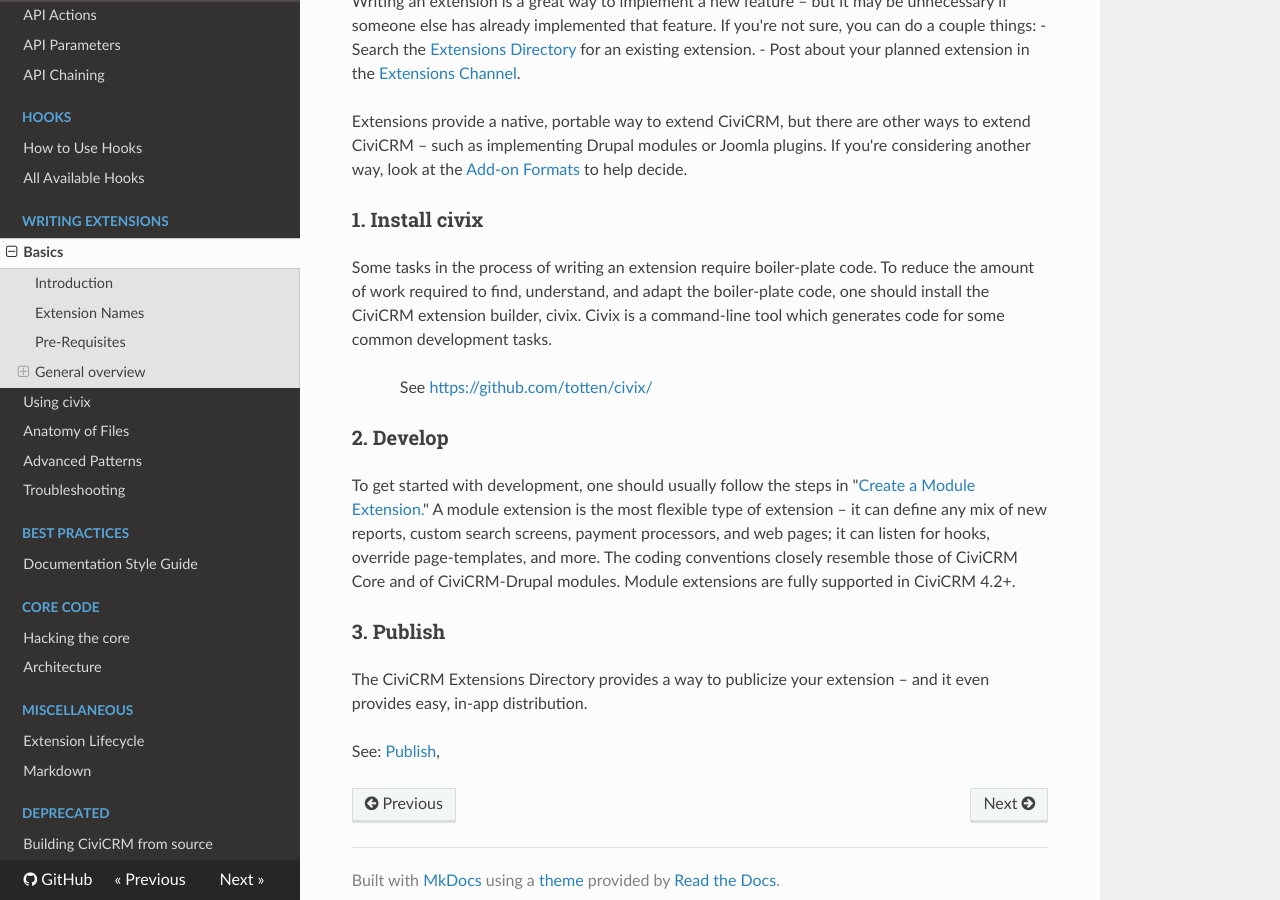
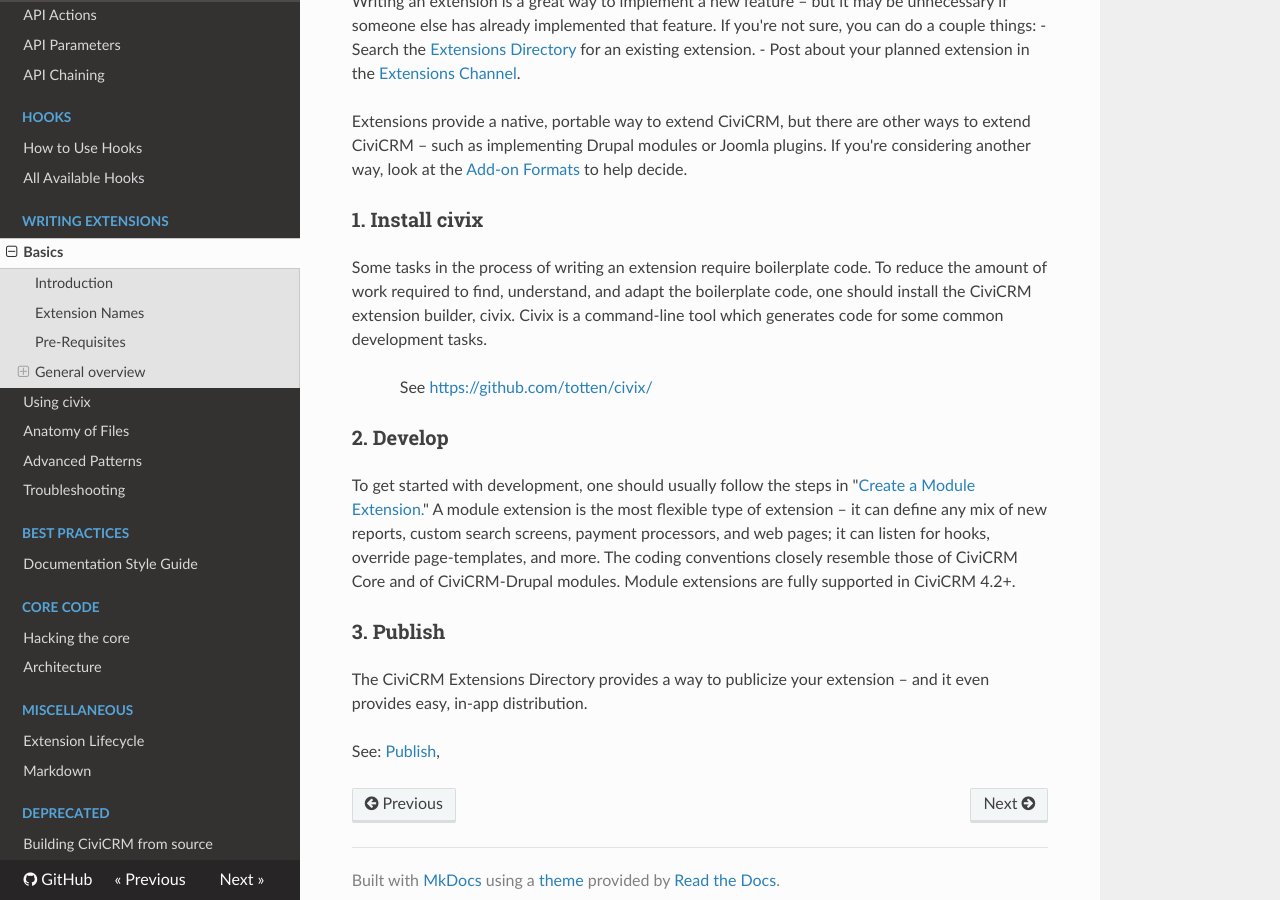
Before and after one commit to civicrm/civicrm-dev-docs, an MkDocs documentation site: the page built from docs/extensions/basics.md, in a window 1280 px wide and 900 px high, scrolled down 1237 px. Built offline with MkDocs 1.6.1, drawn with Linux system fonts in a browser that asks for light colours; nearby versions of some CDN libraries; old or Windows-style settings are respelled for this version of MkDocs.

Commit message:
Dehyphenated boiler-plate.

```diff
--- a/docs/extensions/basics.md
+++ b/docs/extensions/basics.md
@@ -70,9 +70,9 @@
 to help decide.
 
 ### 1. Install civix
-Some tasks in the process of writing an extension require boiler-plate code. To
+Some tasks in the process of writing an extension require boilerplate code. To
 reduce the amount of work required to find, understand, and adapt the
-boiler-plate code, one should install the CiviCRM extension builder, civix.
+boilerplate code, one should install the CiviCRM extension builder, civix.
 Civix is a command-line tool which generates code for some common development
 tasks.
 
```
